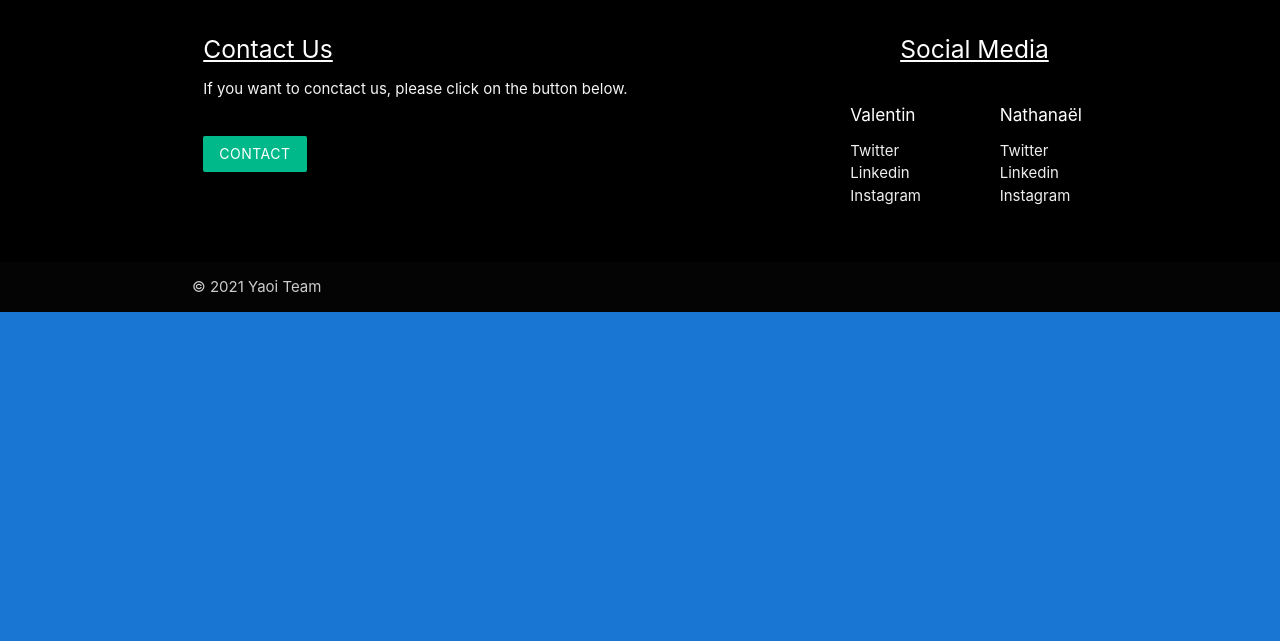
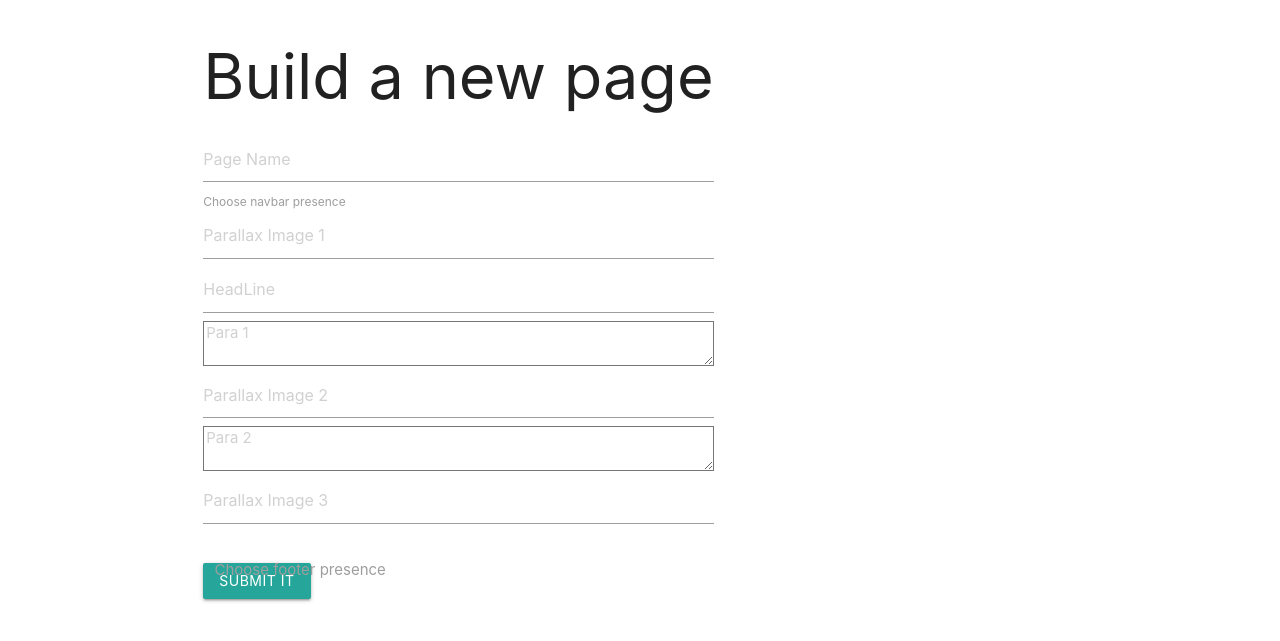
Before and after one commit to Gotvna/Site-portfolio-php, a PHP site: page /builder-page/pagebuilder.php in a window 1280 px wide. Shown: the top 641 px of the page. Run offline with PHP 8.4, Linux system fonts and the light colour scheme.

Commit message:
Bug fixies and PageBuilder v1

```diff
--- /dev/null
+++ b/builder-page/pagebuilder.php
@@ -0,0 +1,64 @@
+<!DOCTYPE html>
+<html lang="en">
+<head>
+    <meta charset="UTF-8">
+    <meta http-equiv="X-UA-Compatible" content="IE=edge">
+    <meta name="viewport" content="width=device-width, initial-scale=1.0">
+    <title>Page Builder</title>
+    <link href="https://fonts.googleapis.com/icon?family=Material+Icons" rel="stylesheet">
+    <link type="text/css" rel="stylesheet" href="./css/materialize.css"  media="screen,projection"/>
+    <link rel="stylesheet" href="./css/style_pagebuilder.css">
+    <link href="https://fonts.googleapis.com/css2?family=Manrope&display=swap" rel="stylesheet">
+</head>
+<body>
+    <div class="container">
+        <div class="row">
+            <div class="col offset-3">
+                <form class="form-horizontal" id="Bpage" method="post" action="PageGen.php">
+                    <h1>Build a new page</h1>
+                    <div class="form-group">
+                        <input type="text" name="inPageName" class="form-control" placeholder="Page Name">
+                    </div>
+                    <div class="form-group">
+                        <label for="navbar">Choose navbar presence</label>
+                        <select name="navbar" id="navbar">
+                            <option value="with">With</option>
+                            <option value="without">Without (Somes adminpages dont need navbar)</option>
+                        </select>
+                    </div>
+                    <div class="form-group">
+                        <input type="text" name="inBkgF" class="form-control" placeholder="Parallax Image 1">
+                    </div>
+                    <div class="form-group">
+                        <input type="text" name="inHeadLine" class="form-control" placeholder="HeadLine">
+                    </div>
+                    <div class="form-group">
+                        <textarea name="inParaF" class="form-control" placeholder="Para 1"></textarea>
+                    </div>
+                    <div class="form-group">
+                        <input type="text" name="inBkgS" class="form-control" placeholder="Parallax Image 2">
+                    </div>
+                    <div class="form-group">
+                        <textarea name="inParaS" class="form-control" placeholder="Para 2"></textarea>
+                    </div>
+                    <div class="form-group">
+                        <input type="text" name="inBkgT" class="form-control" placeholder="Parallax Image 3">
+                    </div>
+                    <div class="input-field col s12">
+                        <select>
+                            <option value="" disabled selected>Choose your option</option>
+                            <option value="1">With</option>
+                            <option value="2">Without (Somes adminpages dont need navbar)</option>
+                            </select>
+                        <label>Choose footer presence</label>
+                    </div>
+                    <button type="submit" class="btn btn-success">Submit It</button>
+                </form>
+
+            </div>
+        </div>
+    <script src="./js/jQuery.js"></script>
+    <script src="./js/materialize.js"></script>
+    <script src="./js/script.js"></script>
+</body>
+</html>
--- a/js/script.js
+++ b/js/script.js
@@ -2,11 +2,11 @@ $(document).ready(function(){
   $('.carousel').carousel({
    indicators :  true,
   });
-
 });
 
 $(document).ready(function(){
   $('.parallax').parallax();
+  $('select').formSelect();
 });
 
 $(document).ready(function(){
--- a/pagebuilder.php
+++ /dev/null
@@ -1,22 +0,0 @@
-<!DOCTYPE html>
-<html lang="en">
-<head>
-    <meta charset="UTF-8">
-    <meta http-equiv="X-UA-Compatible" content="IE=edge">
-    <meta name="viewport" content="width=device-width, initial-scale=1.0">
-    <title>Page Builder</title>
-    <link href="https://fonts.googleapis.com/icon?family=Material+Icons" rel="stylesheet">
-    <link type="text/css" rel="stylesheet" href="css/materialize.css"  media="screen,projection"/>
-    <link rel="stylesheet" href="./css/style_python.css">
-    <link href="https://fonts.googleapis.com/css2?family=Manrope&display=swap" rel="stylesheet">
-</head>
-<body>
-
-    <?php
-    require_once 'requires/footer.php';
-    ?>
-    <script src="./js/jQuery.js"></script>
-    <script src="./js/materialize.js"></script>
-    <script src="./js/script.js"></script>
-</body>
-</html>
--- a/project_python.php
+++ b/project_python.php
@@ -8,7 +8,7 @@
   <!--Import Google Icon Font-->
   <link href="https://fonts.googleapis.com/icon?family=Material+Icons" rel="stylesheet">
   <!--Import materialize.css-->
-  <link type="text/css" rel="stylesheet" href="css/materialize.css"  media="screen,projection"/>
+  <link type="text/css" rel="stylesheet" href=";/css/materialize.css"  media="screen,projection"/>
   <link rel="stylesheet" href="./css/style_python.css">
   <link href="https://fonts.googleapis.com/css2?family=Manrope&display=swap" rel="stylesheet">
 </head>
--- a/team.php
+++ b/team.php
@@ -8,7 +8,7 @@
   <!--Import Google Icon Font-->
   <link href="https://fonts.googleapis.com/icon?family=Material+Icons" rel="stylesheet">
   <!--Import materialize.css-->
-  <link type="text/css" rel="stylesheet" href="css/materialize.css"  media="screen,projection"/>
+  <link type="text/css" rel="stylesheet" href="./css/materialize.css"  media="screen,projection"/>
   <link rel="stylesheet" href="./css/style_team.css">
   <link href="https://fonts.googleapis.com/css2?family=Manrope&display=swap" rel="stylesheet">
   <link href="https://fonts.googleapis.com/css2?family=Raleway:wght@300&display=swap" rel="stylesheet">
--- a/the_witcher.php
+++ b/the_witcher.php
@@ -8,7 +8,7 @@
 <!--Import Google Icon Font-->
 <link href="https://fonts.googleapis.com/icon?family=Material+Icons" rel="stylesheet">
 <!--Import materialize.css-->
-<link type="text/css" rel="stylesheet" href="css/materialize.css"  media="screen,projection"/>
+<link type="text/css" rel="stylesheet" href=";/css/materialize.css"  media="screen,projection"/>
 <link rel="stylesheet" href="./css/style_witcher.css">
 <link href="https://fonts.googleapis.com/css2?family=Manrope&display=swap" rel="stylesheet">
 </head>
```
Also changed, not shown: member_list.php (+4 -10 lines), project_c.php (+3 -10 lines).
